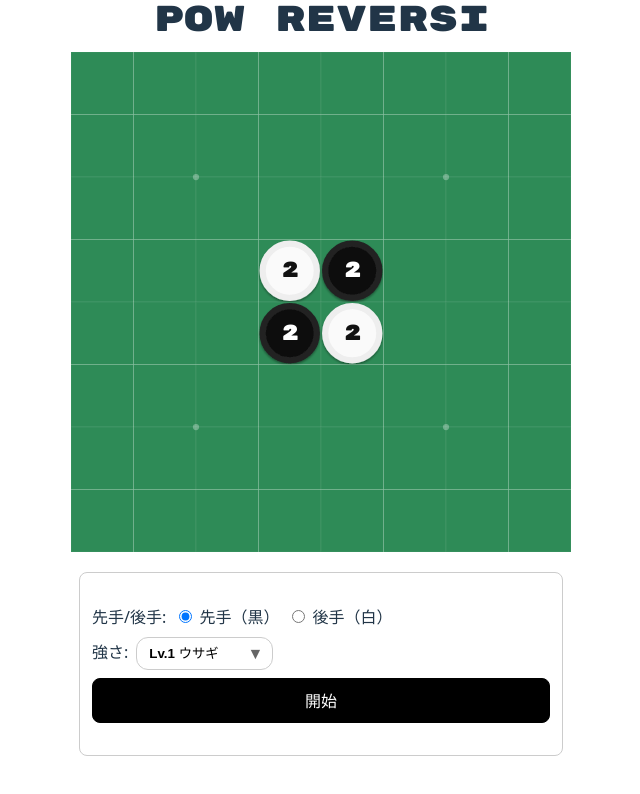
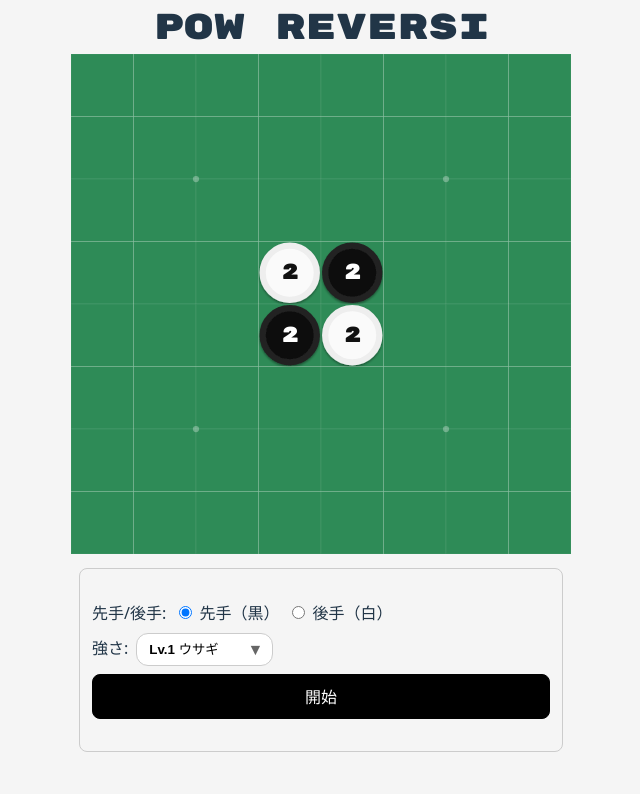
Before and after one commit to kurehajime/powpow_reversi, a React (Vite) app: page / in a window 1280 px wide. Shown: the top 794 px of the page, without its empty margins (319-959 px from the left). Built offline with nearby package versions, Linux system fonts and the light colour scheme.

Commit message:
デザイン微調整

```diff
--- a/index.html
+++ b/index.html
@@ -7,7 +7,7 @@
     <link rel="preconnect" href="https://fonts.googleapis.com">
     <link rel="preconnect" href="https://fonts.gstatic.com" crossorigin>
     <link href="https://fonts.googleapis.com/css2?family=Rubik+Mono+One&display=swap" rel="stylesheet">
-    <title>Vite + React + TS</title>
+    <title>POW REVERSI</title>
   </head>
   <body>
     <div id="root"></div>
--- a/src/components/GameElement.tsx
+++ b/src/components/GameElement.tsx
@@ -110,8 +110,8 @@ export default function GameElement() {
   }, [field, started, ended, cpuSide, depth])
 
   return (
-    <div style={{ display: 'flex', flexDirection: 'column', alignItems: 'center', gap: 12 }}>
-      <h1 style={{ margin: 0, fontSize: 36, fontFamily: '"Rubik Mono One", system-ui, sans-serif' }}>POW REVERSI</h1>
+    <div style={{ display: 'flex', flexDirection: 'column', alignItems: 'center', gap: 6 }}>
+      <h1 style={{ margin: 0, paddingTop: 8, fontSize: 36, fontFamily: '"Rubik Mono One", system-ui, sans-serif' }}>POW REVERSI</h1>
 
 
       <div className="board-wrap">
@@ -135,7 +135,7 @@ export default function GameElement() {
         />
         {ended && (
           <div style={{ position: 'absolute', inset: 0, background: 'rgba(0,0,0,0.35)', display: 'grid', placeItems: 'center' }}>
-            <div style={{ display: 'flex', flexDirection: 'column', alignItems: 'center', gap: 12 }}>
+            <div style={{ display: 'flex', flexDirection: 'column', alignItems: 'center', gap: 6 }}>
               <div style={{
                 fontSize: 64,
                 fontWeight: 800,
@@ -210,7 +210,7 @@ export default function GameElement() {
             <button onClick={() => { setField(Field.Initial(8)); setStatus(''); setEnded(false); setStarted(true); setLastIndex(null) }}>開始</button>
           </div>
         ) : ended ? (
-          <div style={{ display: 'flex', flexDirection: 'row', gap: 12, padding: 12, border: '1px solid #ccc', borderRadius: 8, background: 'rgba(255,255,255,0.75)', width: '100%', height: '100%', boxSizing: 'border-box', alignItems: 'center' }}>
+          <div style={{ display: 'flex', flexDirection: 'row', gap: 6, padding: 12, border: '1px solid #ccc', borderRadius: 8, background: 'rgba(255,255,255,0.75)', width: '100%', height: '100%', boxSizing: 'border-box', alignItems: 'center' }}>
             <div style={{ width: 96, height: 96, borderRadius: 12, background: '#eee', border: '1px solid #ccc', display: 'grid', placeItems: 'center', fontSize: 48, flex: '0 0 auto' }}>{bigAvatarChar}</div>
             <div style={{ flex: 1, display: 'flex', flexDirection: 'column', alignItems: 'center', textAlign: 'center', gap: 8 }}>
               <ScoreElement field={field} />
@@ -218,7 +218,7 @@ export default function GameElement() {
             </div>
           </div>
         ) : (
-          <div style={{ display: 'flex', flexDirection: 'row', gap: 12, padding: 12, border: '1px solid #ccc', borderRadius: 8, width: '100%', height: '100%', boxSizing: 'border-box', alignItems: 'center' }}>
+          <div style={{ display: 'flex', flexDirection: 'row', gap: 6, padding: 12, border: '1px solid #ccc', borderRadius: 8, width: '100%', height: '100%', boxSizing: 'border-box', alignItems: 'center' }}>
             <div style={{ width: 96, height: 96, borderRadius: 12, background: '#eee', border: '1px solid #ccc', display: 'grid', placeItems: 'center', fontSize: 48, flex: '0 0 auto' }}>{bigAvatarChar}</div>
             <div style={{ flex: 1, display: 'flex', flexDirection: 'column', alignItems: 'center', textAlign: 'center', gap: 6 }}>
               <ScoreElement field={field} />
--- a/src/index.css
+++ b/src/index.css
@@ -5,7 +5,8 @@
 
   color-scheme: light dark;
   color: rgba(255, 255, 255, 0.87);
-  background-color: #242424;
+  /* html 要素の背景色を薄い灰色に統一 */
+  background-color: #f5f5f5;
 
   font-synthesis: none;
   text-rendering: optimizeLegibility;
@@ -30,6 +31,7 @@ body {
 h1 {
   font-size: 3.2em;
   line-height: 1.1;
+  padding-top: 4px; /* ほんの少し上に余白 */
 }
 
 button {
@@ -56,7 +58,8 @@ button:focus-visible {
 @media (prefers-color-scheme: light) {
   :root {
     color: #213547;
-    background-color: #ffffff;
+    /* ライトモードでも同じ薄い灰色に */
+    background-color: #f5f5f5;
   }
   a:hover {
     color: #747bff;
```
